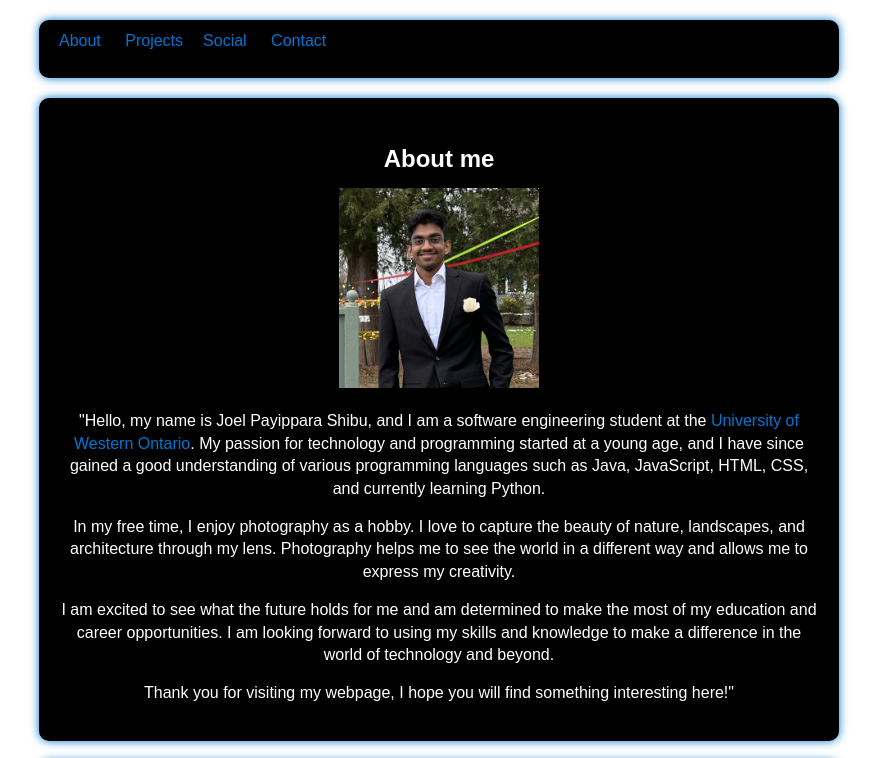
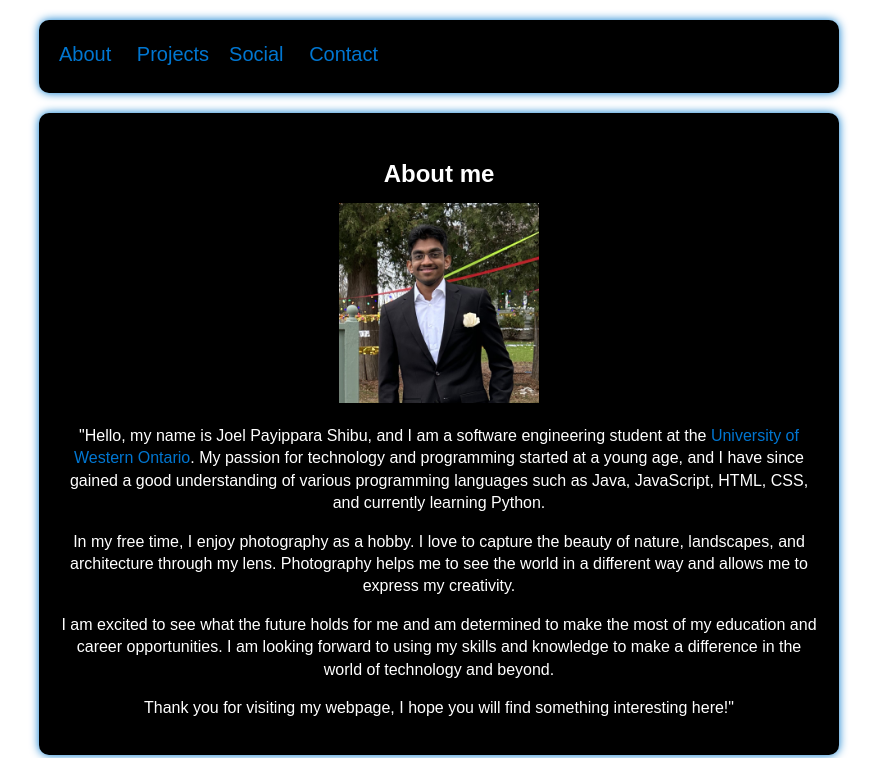
Before and after one commit to JoelPayipparaShibu/MyPortfolio, a plain HTML site: page index.html in a window 1280 px wide. Shown: the top 758 px of the page, without its empty margins (201-1078 px from the left). Drawn offline with nearby package versions, Linux system fonts and the light colour scheme.

Commit message:
Add files via upload

```diff
--- a/index.html
+++ b/index.html
@@ -22,17 +22,23 @@
 		/* Adjustments to the document */
 		body {
 			font-family: Arial, sans-serif;
+			color: var(--white);
 			font-size:18;
 		}
 		header {
-			 background-color: black;
-		  padding: 10px;
+			font-size:20px;
+			background-color: black;
+		  padding-top: 20px;
+		padding-right: 10px;
+		padding-bottom: 5px;
+		padding-left: 10px;
 		  border-radius: 10px;
 		  margin-top: 20px;
 		  box-shadow: 0px 0px 10px var(--shadow);
 			color: var(--white);
 		}
 		header nav ul {
+
 			list-style-type: none;
 			margin: 0;
 			padding: 0;
```
